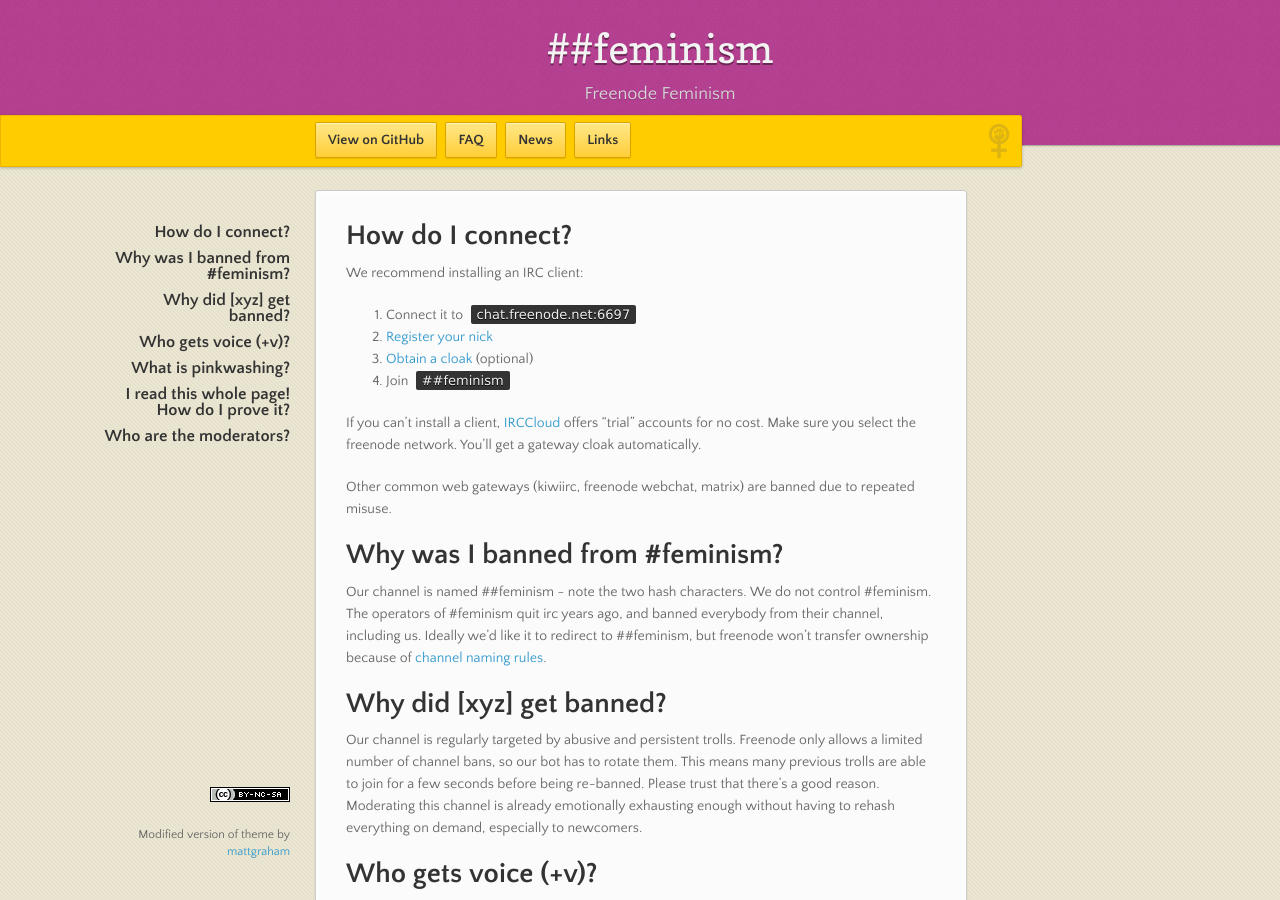
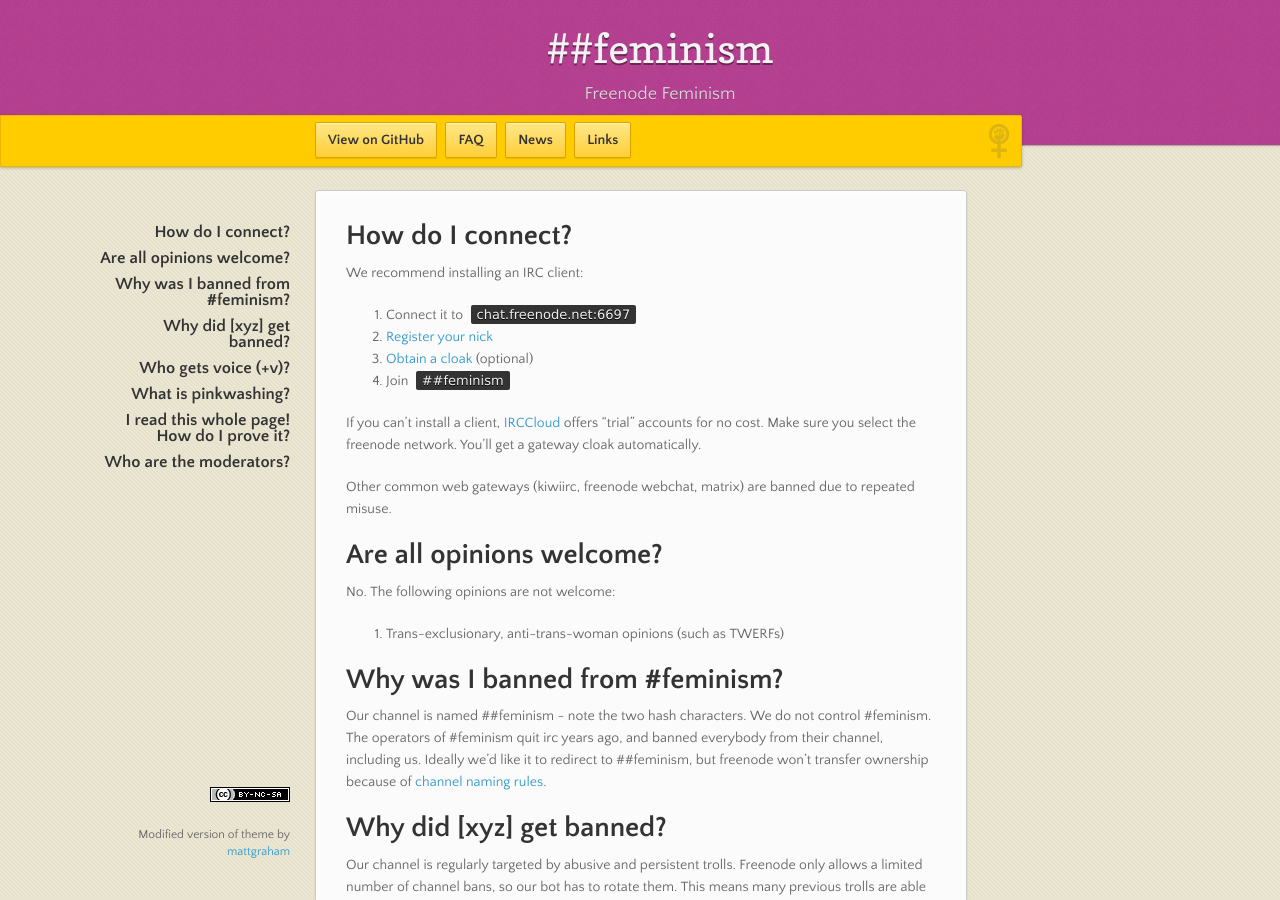
Before and after one commit to feminism-chat/feminism-chat.github.io, a Jekyll site: the page built from faq.md, in a window 1280 px wide and 900 px high. Built offline with Jekyll 4.4.1, drawn with Linux system fonts in a browser that asks for light colours; nearby versions of some CDN libraries.

Commit message:
move to FAQ: twerfs

```diff
--- a/faq.md
+++ b/faq.md
@@ -15,6 +15,11 @@ We recommend installing an IRC client:
 If you can't install a client, [IRCCloud](https://irccloud.com) offers "trial" accounts for no cost. Make sure you select the freenode network. You'll get a gateway cloak automatically.
 
 Other common web gateways (kiwiirc, freenode webchat, matrix) are banned due to repeated misuse.
+
+# Are all opinions welcome?
+
+No. The following opinions are not welcome:
+1. Trans-exclusionary, anti-trans-woman opinions (such as TWERFs)
 
 # Why was I banned from #feminism?
 
```
Also changed, not shown: index.md (+0 -2 lines).
